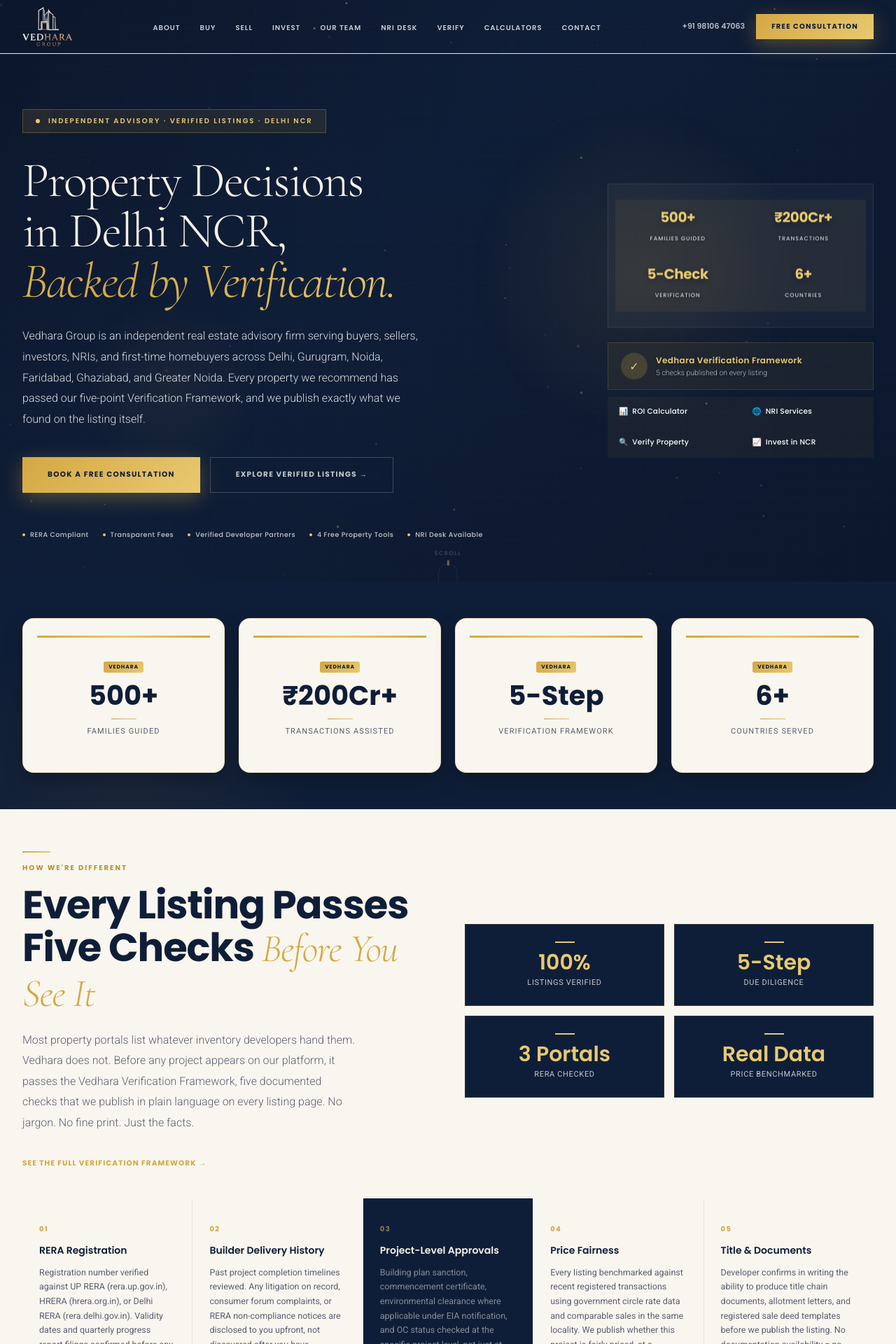
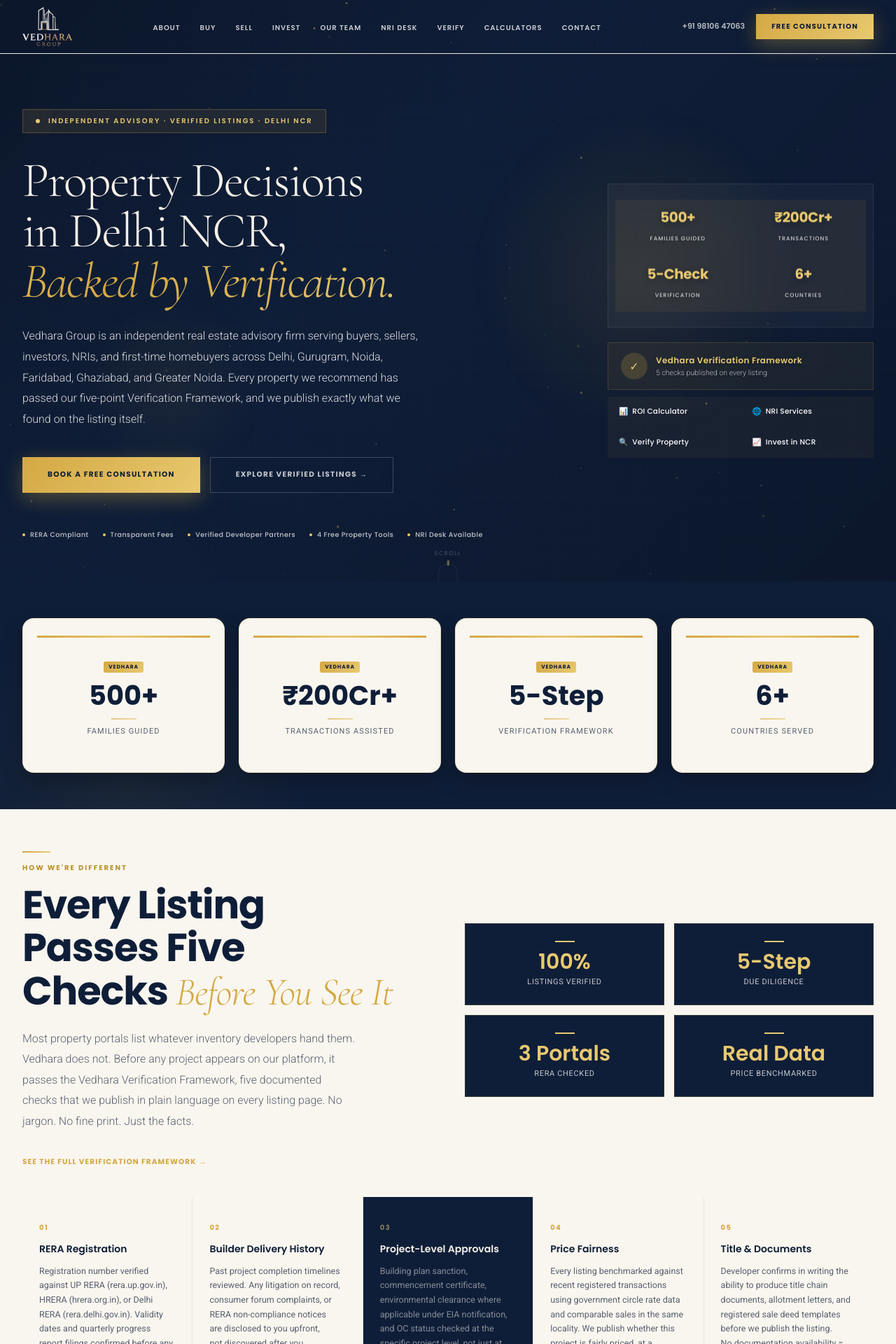
Before and after one commit to mohit1661-ai/Vedhara-Group-Supabase, a Next.js app: page / in a window 1280 px wide. Shown: the top 1920 px of the page at 70% size. Built offline with nearby package versions, Linux system fonts and the light colour scheme.

Commit message:
Fix text alignment on blog sub-pages: prevent orphaned words
- p{text-wrap:pretty} avoids single-word lines at paragraph ends
- h1-h4{text-wrap:balance} balances heading line breaks
- Applies to all 6 blog article pages (shared template) and site-wide

```diff
--- a/app/globals.css
+++ b/app/globals.css
@@ -15,6 +15,9 @@
 *,*::before,*::after{box-sizing:border-box;margin:0;padding:0;}
 html{scroll-behavior:smooth;overflow-x:hidden;}
 body{font-family:var(--t-body);background:var(--navy);color:var(--ink);-webkit-font-smoothing:antialiased;overflow-x:hidden;line-height:1.6;}
+/* Text wrap: prevent orphaned single words on the last line of paragraphs */
+p{text-wrap:pretty;}
+h1,h2,h3,h4{text-wrap:balance;}
 img,video{max-width:100%;height:auto;}
 ::-webkit-scrollbar{width:3px;}
 ::-webkit-scrollbar-track{background:var(--navy);}
```
